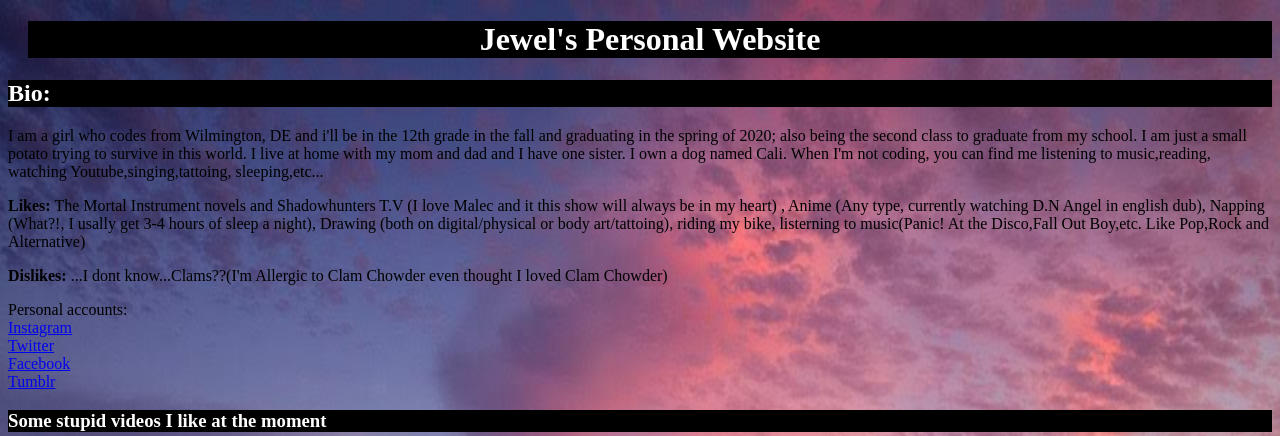
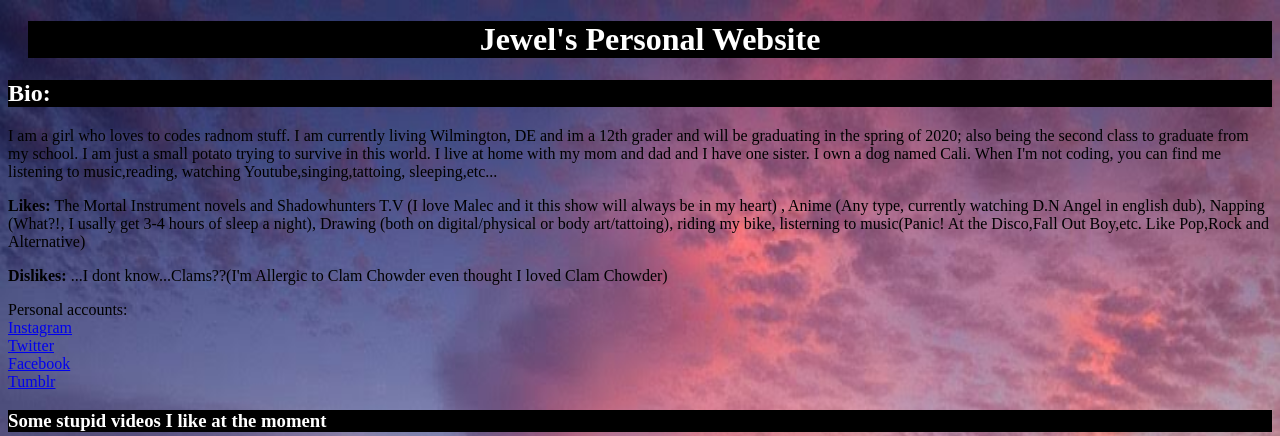
Before and after one commit to animepug2002/myPersonalWebsite, a plain HTML site: page index.html in a window 1280 px wide. Shown: the top 436 px of the page. Drawn offline with Linux system fonts and the light colour scheme.

Commit message:
Update index.html

```diff
--- a/index.html
+++ b/index.html
@@ -15,7 +15,7 @@
       <h2 class="myheaders">
         Bio:
       </h2>
-        I am a girl who codes from Wilmington, DE and i'll be in the 12th grade in the fall and graduating in the spring of 2020; also being the
+        I am a girl who loves to codes radnom stuff. I am currently living Wilmington, DE and im a 12th grader and will be graduating in the spring of 2020; also being the
         second class to graduate from my school. I am just a small potato trying to survive in this world. I live at home with my mom and dad and I
         have one sister. I own a dog named Cali. When I'm not coding, you can find me listening to music,reading, watching Youtube,singing,tattoing,
         sleeping,etc...
```
